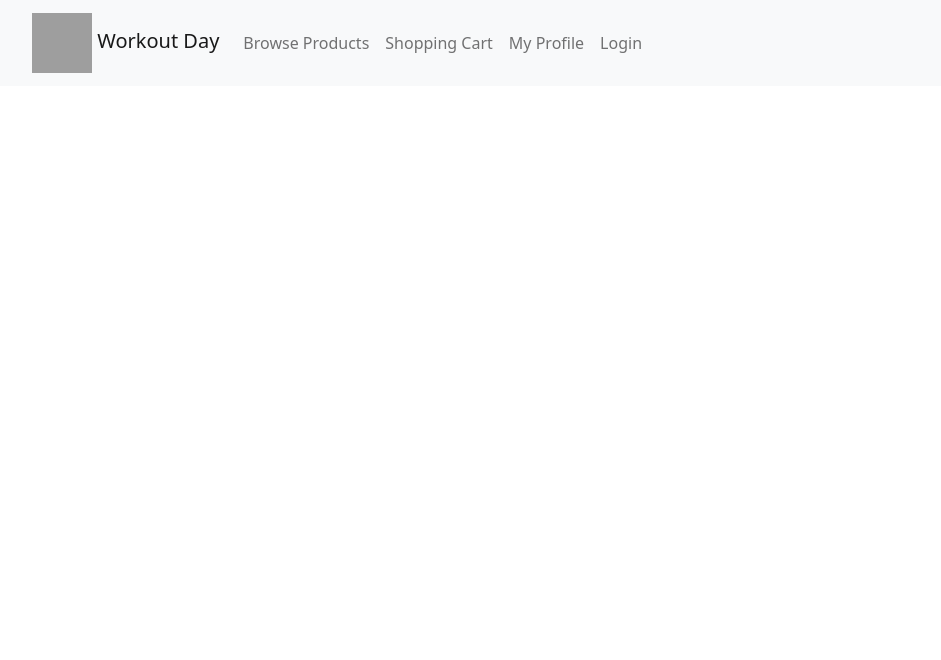
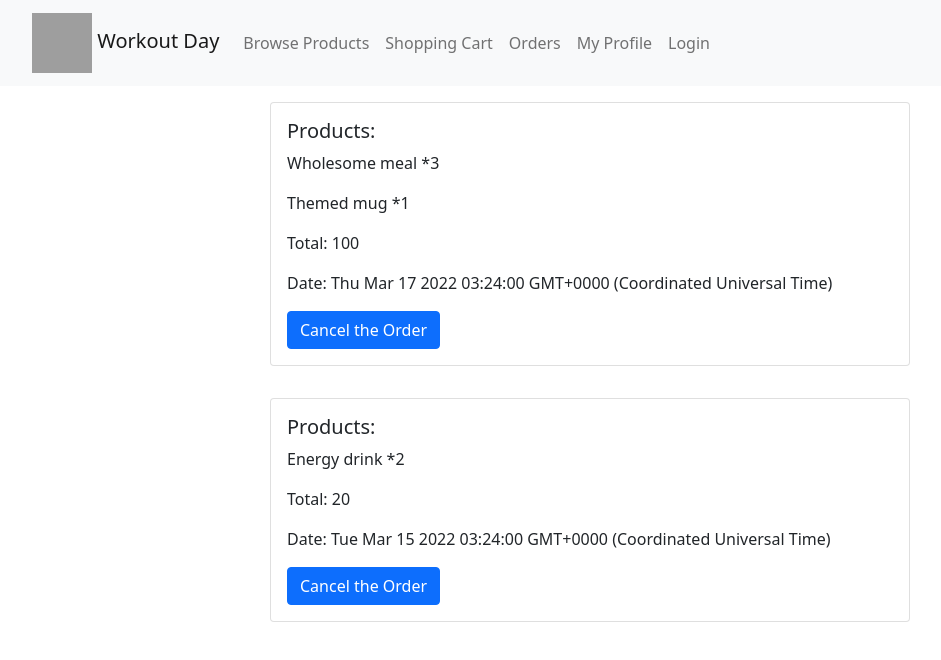
Before and after one commit to hsp8412/workout-day-gym-management-system, a React (Create React App) app in the folder front-end/: page /orders in a window 1280 px wide. Shown: the top 660 px of the page, without its empty margins (50-991 px from the left). Built offline with nearby package versions, Linux system fonts and the light colour scheme; grey boxes are pictures that could not be loaded.

Commit message:
Add orders page

```diff
--- a/front-end/src/App.js
+++ b/front-end/src/App.js
@@ -4,6 +4,7 @@ import Home from "./pages/home";
 import Products from "./pages/browseProducts";
 import Login from "./pages/login";
 import ShoppingCart from "./pages/shoppingCart";
+import Orders from "./pages/orders";
 
 function App() {
   return (
@@ -15,6 +16,7 @@ function App() {
           <Route path="/product" element={<Products />} />
           <Route path="/login" element={<Login />} />
           <Route path="/shoppingCart" element={<ShoppingCart />} />
+          <Route path="/orders" element={<Orders />} />
         </Routes>
       </div>
     </div>
--- a/front-end/src/components/navBar.jsx
+++ b/front-end/src/components/navBar.jsx
@@ -12,6 +12,7 @@ class NavBar extends React.Component {
           <Nav className="me-auto">
             <Nav.Link href="/product">Browse Products</Nav.Link>
             <Nav.Link href="/shoppingCart">Shopping Cart</Nav.Link>
+            <Nav.Link href="/orders">Orders</Nav.Link>
             <Nav.Link href="/profile">My Profile</Nav.Link>
             <Nav.Link href="/Login"> Login</Nav.Link>
           </Nav>
--- /dev/null
+++ b/front-end/src/components/orderCard.jsx
@@ -0,0 +1,33 @@
+import React from "react";
+
+function calculateTotal(order) {
+  let total = 0;
+  order.products.forEach((product) => {
+    total += product.price * product.quantity;
+  });
+  return total;
+}
+
+const OrderCard = (props) => {
+  return (
+    <div className="card my-3 " style={{ width: "40rem" }}>
+      <div className="card-body">
+        <h5 className="card-title">Products: </h5>
+        <p className="card-text">
+          {props.order.products.map((product) => (
+            <p>
+              {product.name} *{product.quantity}
+            </p>
+          ))}
+        </p>
+        <p>Total: {calculateTotal(props.order)}</p>
+        <p>Date: {props.order.createDate.toString()}</p>
+        <a href="#" className="btn btn-primary">
+          Cancel the Order
+        </a>
+      </div>
+    </div>
+  );
+};
+
+export default OrderCard;
--- /dev/null
+++ b/front-end/src/pages/orders.jsx
@@ -0,0 +1,30 @@
+import React, { Component } from "react";
+import { getShoppingCart } from "../services/shoppingCart";
+import { getOrders } from "../services/orders";
+import orderCard from "../components/orderCard";
+import OrderCard from "../components/orderCard";
+import { Container, Row } from "react-bootstrap";
+
+class Orders extends Component {
+  state = {
+    orders: [],
+  };
+
+  componentDidMount() {
+    this.setState({
+      orders: getOrders(),
+    });
+  }
+
+  render() {
+    return (
+      <div className="d-flex flex-column align-items-center">
+        {this.state.orders.map((order) => (
+          <OrderCard order={order} />
+        ))}
+      </div>
+    );
+  }
+}
+
+export default Orders;
--- a/front-end/src/pages/shoppingCart.jsx
+++ b/front-end/src/pages/shoppingCart.jsx
@@ -15,6 +15,14 @@ class ShoppingCart extends Component {
     });
   }
 
+  calculateTotal = () => {
+    let total = 0;
+    this.state.shoppingCartItems.forEach((item) => {
+      total += item.price * item.quantity;
+    });
+    return total;
+  };
+
   render() {
     return (
       <div className="d-flex">
@@ -24,6 +32,9 @@ class ShoppingCart extends Component {
               <ShoppingCartCard key={item._id} item={item} />
             ))}
           </Container>
+          <div className="container-fluid d-flex justify-content-center">
+            <p>Total: {this.calculateTotal()}</p>
+          </div>
           <div className="container-fluid d-flex justify-content-center">
             <Button variant="primary" className="mx-2">
               Place the order
--- /dev/null
+++ b/front-end/src/services/orders.js
@@ -0,0 +1,30 @@
+const orders = [
+  {
+    _id: 1,
+    products: [
+      { name: "Wholesome meal", price: 20, quantity: 3 },
+      { name: "Themed mug", price: 40, quantity: 1 },
+    ],
+    createDate: new Date("March 17, 2022 03:24:00"),
+    branch: "Calgary center",
+    ifFulfilled: false,
+  },
+  {
+    _id: 2,
+    products: [
+      {
+        name: "Energy drink",
+        price: 10,
+        quantity: 2,
+      },
+    ],
+    createDate: new Date("March 15, 2022 03:24:00"),
+    branch: "Calgary NW",
+    ifFulfilled: true,
+    image: "energy-drink.jpeg",
+  },
+];
+
+export function getOrders() {
+  return orders;
+}
--- a/front-end/src/services/products.js
+++ b/front-end/src/services/products.js
@@ -33,7 +33,7 @@ const products = [
     name: "Themed mug",
     description: "A mug with the gym's logo on it.",
     image: "/mug.jpeg",
-    price: 100,
+    price: 50,
   },
 ];
 
--- a/front-end/src/services/shoppingCart.js
+++ b/front-end/src/services/shoppingCart.js
@@ -2,20 +2,16 @@ const shoppingCart = [
   {
     _id: 1,
     name: "Themed mug",
+    price: 50,
     quantity: 2,
-    createDate: new Date("March 17, 2022 03:24:00"),
-    branch: "Calgary center",
-    ifFulfilled: false,
     image: "/mug.jpeg",
     description: "A mug with the gym's logo on it.",
   },
   {
     _id: 2,
     name: "Energy Drink",
+    price: 10,
     quantity: 3,
-    createDate: new Date("March 15, 2022 03:24:00"),
-    branch: "Calgary NW",
-    ifFulfilled: true,
     image: "energy-drink.jpeg",
     description: "Power yourself up.",
   },
```
